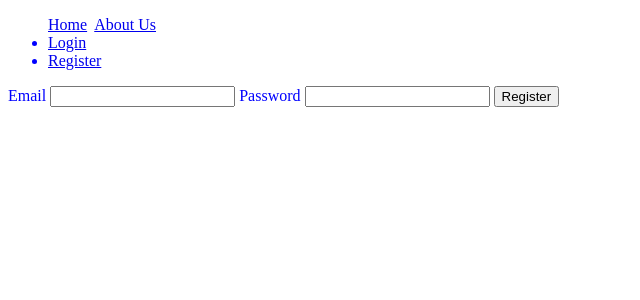
After one commit to jonnyjames10/university_project, a Flask app: page /login in a window 1280 px wide. The commit adds this page. Shown: the top 300 px of the page, without its empty margins (0-640 px from the left). Run offline with Flask 2, Linux system fonts and the light colour scheme.

Commit message:
Completed login, regsitration and logout functions

```diff
--- /dev/null
+++ b/education/forms.py
@@ -0,0 +1,27 @@
+from flask_wtf import FlaskForm
+from flask_login import current_user
+from wtforms import StringField, PasswordField, SelectField, SubmitField, TextAreaField, MultipleFileField, FileField, RadioField, IntegerField, SelectMultipleField, BooleanField, DateField
+from wtforms.validators import DataRequired, Length, Email, EqualTo, ValidationError, Regexp, InputRequired, Optional, NumberRange
+from education.models import User
+
+class RegistrationForm(FlaskForm):
+    name = StringField('Full Name', validators = [DataRequired()])
+    email = StringField('Email',validators=[DataRequired(),Email(message='Must be a valid email')])
+    password = PasswordField('Password',validators=[DataRequired(), Length(min=8, message='Password must be at least 8 characters long')])
+    confirm_password = PasswordField('Confirm Password',validators=[DataRequired(), EqualTo('password', message='Passwords do not match')])
+    date_of_birth = DateField('Date of Birth', validators=[DataRequired()])
+    submit = SubmitField('REGISTER')
+
+    def validate_email(self,email):
+        user = User.query.filter_by(email=email.data).first()
+        if user is not None:
+            raise ValidationError('Email address is already associated with an account.')
+
+    def validate_password(self, password):
+        if password.data.islower() or password.data.isupper():
+            raise ValidationError('Password must contain both upper and lower case words.')
+
+class LoginForm(FlaskForm):
+    email = StringField('Email',validators=[DataRequired(),Email()])
+    password = PasswordField('Password',validators=[DataRequired()])
+    submit = SubmitField('Login')
--- a/education/routes.py
+++ b/education/routes.py
@@ -1,6 +1,8 @@
-from flask import render_template, url_for
-from education import app
-from education.models import User
+from flask import render_template, url_for, request, redirect, flash
+from education import app, db
+from education.models import User, RoleMember
+from education.forms import RegistrationForm, LoginForm
+from flask_login import login_user, logout_user, login_required, current_user
 
 @app.route("/")
 @app.route("/home")
@@ -10,3 +12,36 @@ def home():
 @app.route("/about")
 def about():
     return render_template('about.html', title='About')
+
+@app.route("/register", methods=['GET', 'POST'])
+def register():
+    form = RegistrationForm()
+    if request.method == 'POST':
+        user = User(name = form.name.data,
+            email = form.email.data, password = form.password.data,
+            date_of_birth = form.date_of_birth.data)
+        db.session.add(user)
+        db.session.commit()
+
+        user = User.query.filter_by(email=form.email.data).first()
+        role = RoleMember(user_id = user.id, role_id = 1) # Automatically sets role of the user to a student
+        db.session.add(role)
+        db.session.commit()
+        return redirect(url_for('home'))
+    return render_template('register.html', title='Register',
+        form=form)
+
+@app.route("/login", methods=['GET', 'POST'])
+def login():
+    form = LoginForm()
+    if form.validate_on_submit():
+        user = User.query.filter_by(email=form.email.data).first()
+        if user is not None and user.verify_password(form.password.data):
+            login_user(user)
+            return redirect(url_for('home'))
+    return render_template('login.html', title='Login', form=form)
+
+@app.route("/logout")
+def logout():
+    logout_user()
+    return redirect(url_for('home'))
--- a/education/templates/layout.html
+++ b/education/templates/layout.html
@@ -7,11 +7,30 @@
 
 <body>
     <div id="header">
-        <a href="{{ url_for('home') }}">Home</a>&nbsp
-        <a href="{{ url_for('about') }}">About Us</a>
+        <ul class="navbar">
+            <a href="{{ url_for('home') }}">Home</a>&nbsp
+            <a href="{{ url_for('about') }}">About Us</a>
+            {% if current_user.is_authenticated %}
+                <li class="navbar_item"><a href="{{ url_for('logout') }}">Logout</a></li>
+            {% else %}
+                <li class="navbar_item"><a href="{{ url_for('login') }}">Login</a></li>
+                <li class="navbar_item"><a href="{{ url_for('register') }}">Register</a></li>
+            {% endif %}
+        </ul>
     </div>
 
     <div class="content">
+        <div>
+            {% with messages = get_flashed_messages() %}
+                {% if messages %}
+                    <ul class="flashes">
+                        {% for message in messages %}
+                            <li>{{ message }}</li>
+                        {% endfor %}
+                    </ul>
+                {% endif %}
+            {% endwith %}
+        </div>
         {% block content %}
         {% endblock %}
     </div>
--- /dev/null
+++ b/education/templates/login.html
@@ -0,0 +1,9 @@
+{% extends "layout.html" %}
+{% block content %}
+    <form method="POST" action="">
+        {{ form.csrf_token }}
+        {{ form.email.label }} {{ form.email }}
+        {{ form.password.label }} {{ form.password }}
+        <input type="submit" value="Register">
+    </form>
+{% endblock content %}
```
Also changed, not shown: education/__init__.py (+7 -2 lines), education/models.py (+9 -4 lines), education/templates/register.html (added, +12 -0 lines).
